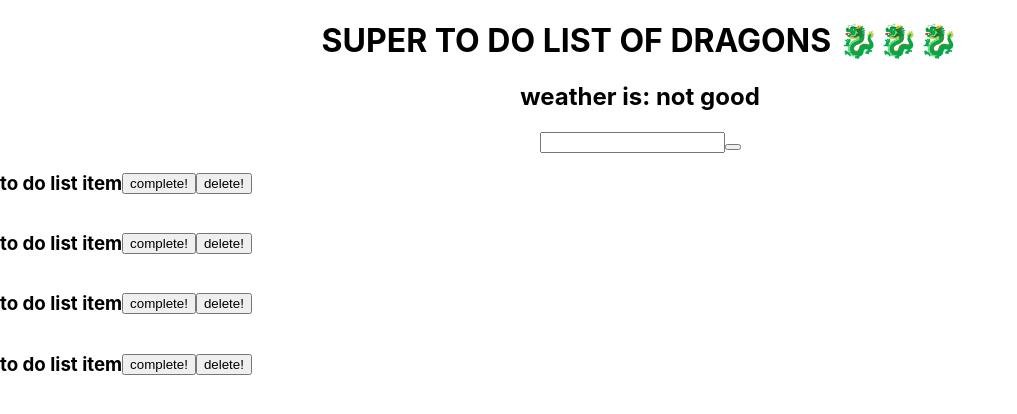
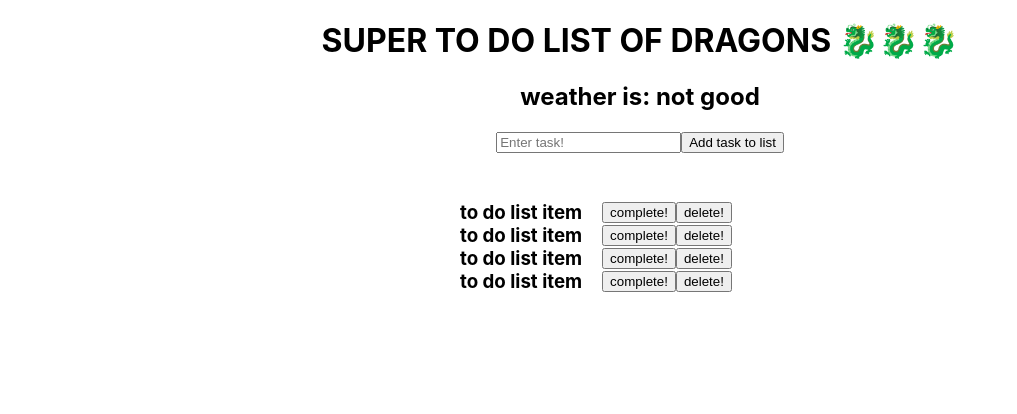
Before and after one commit to YBYuan007/React_review1, a React (Create React App) app in the folder todo_weather/: page / in a window 1280 px wide. Shown: the top 414 px of the page, without its empty margins (0-1017 px from the left). Built offline with nearby package versions, Linux system fonts and the light colour scheme.

Commit message:
add initial data

```diff
--- a/todo_weather/src/App.css
+++ b/todo_weather/src/App.css
@@ -2,7 +2,51 @@
   text-align: center;
 }
 
+form {
+  margin: 10px;
+}
+
+
+/* todos */
+section {
+  margin: 3em auto;
+  max-width: 400px;
+}
+
+/* each todo */
+article {
+  display: flex;
+  /* justify-content: center;  */
+  /* ^ to the middle */
+  align-items: center;
+  /* ^height to the middle */
+}
+
+article > h1 {
+  /* only applies to the h1 under the 'article tag'  */
+  margin: 0px 20px;
+}
+/*
+article.complete h1 {
+  text-decoration: line-through;
+}   */
+
+/* h1 span {
+  font-weight: normal;
+}
+section {
+  margin: 3em auto;
+  max-width: 400px;
+}
 article {
   display: flex;
   align-items: center;
+  justify-content: center;
 }
+article > h1 {
+  margin-right: auto;
+}
+
+article.complete h1 {
+  text-decoration: line-through;
+} */
--- a/todo_weather/src/App.jsx
+++ b/todo_weather/src/App.jsx
@@ -1,16 +1,23 @@
+import {useState} from 'react';
 
-import './App.css';
+
 import Header from './components/Header';
 import ToDoForm from './components/ToDoForm';
 import ToDoList from './components/ToDoList';
 import ToDoListItem from './components/ToDoListItem';
 
+import { starterToDos } from './data/starterToDos';
+
+
+import './App.css';
+
 function App() {
+  const [toDos, setToDos] = useState(starterToDos);
   return (
     <div className="App">
       <Header />
       <ToDoForm />
-      <ToDoList />
+      <ToDoList todos={toDos}/>
 
     </div>
   );
--- a/todo_weather/src/components/ToDoForm.jsx
+++ b/todo_weather/src/components/ToDoForm.jsx
@@ -1,9 +1,9 @@
 export default function ToDoForm (props) {
   return (
     <form >
-      <input type="text" />
+      <input type="text" placeholder="Enter task!"  />
       <button>
-
+        Add task to list
       </button>
     </form>
   )
--- /dev/null
+++ b/todo_weather/src/data/starterToDos.js
@@ -0,0 +1,21 @@
+export const starterToDos =[
+
+  {
+    id: 192812,
+    name: "Make a bad pun",
+    isComplete: true,
+  },
+  {
+    id: 1921323812,
+    name: "Upload lecture content",
+    isComplete: false,
+  },
+  {
+    id: 19281112,
+    name: "Drink coffee",
+    isComplete: false,
+  },
+
+
+
+]
```
Also changed, not shown: todo_weather/src/practice.js (+43 -37 lines).
